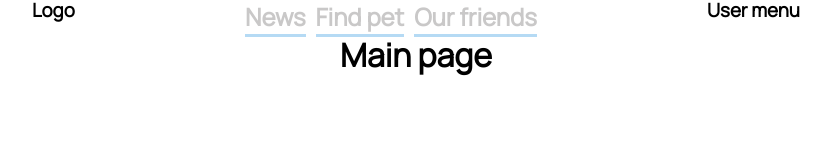
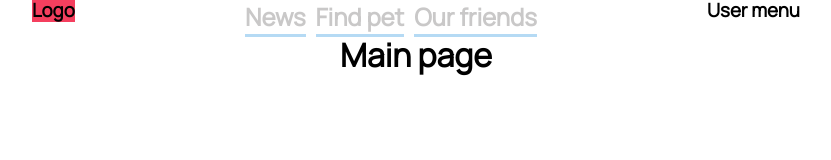
Before and after one commit to VKoshovec/gr05-yourpet-frontend, a React (Create React App) app: page / in a window 1280 px wide. Shown: the top 160 px of the page, without its empty margins (224-1055 px from the left). Built offline with nearby package versions, Linux system fonts and the light colour scheme.

Commit message:
TASK-3-12 -add sccs; --add media query; -- add global variable scss

```diff
--- a/package.json
+++ b/package.json
@@ -7,8 +7,8 @@
     "@testing-library/jest-dom": "^5.16.3",
     "@testing-library/react": "^12.1.4",
     "@testing-library/user-event": "^13.5.0",
+    "antd": "^5.4.7",
     "axios": "^1.3.4",
-    "antd": "^5.4.7",
     "formik": "^2.2.9",
     "modern-normalize": "^1.1.0",
     "prop-types": "^15.8.1",
@@ -18,6 +18,7 @@
     "react-router-dom": "^6.8.1",
     "react-scripts": "5.0.1",
     "redux-persist": "^6.0.0",
+    "sass": "^1.62.1",
     "styled-components": "^5.3.6",
     "web-vitals": "^2.1.3",
     "yup": "^1.0.1"
--- a/src/components/Header/Header.jsx
+++ b/src/components/Header/Header.jsx
@@ -1,11 +1,11 @@
 import { HeaderContainer } from './Header.styled';
 import Navbar from '../Navbar/Navbar';
-
+import styled from './Headerstyle.module.scss'
 
 const Header = () => {
   return (
     <HeaderContainer>
-    <h3>Logo</h3>
+    <h3 className={styled.header}>Logo</h3>
     <Navbar/>
     <h3>User menu</h3>
     </HeaderContainer>
--- /dev/null
+++ b/src/components/Header/Headerstyle.module.scss
@@ -0,0 +1,16 @@
+@import "./src/styles/mixins/media";
+
+
+.header {
+
+  background: var(--color-button);
+
+  @include tablet {
+    background: var(--green);
+  }
+
+  @include desktop {
+    background: var(--red);
+  }
+
+}
--- a/src/index.js
+++ b/src/index.js
@@ -7,7 +7,7 @@ import 'modern-normalize';
 import { store, persistor } from './redux/store';
 import theme from './presets/theme';
 import App from 'components/App';
-import './index.css';
+import './styles/index.scss';
 
 createRoot(document.getElementById('root')).render(
   <StrictMode>
--- a/src/index.css
+++ b/src/styles/index.scss
@@ -1,45 +1,58 @@
-@import-normalize;
+
+:root {
+  --accent: #FF8356;
+  --background: #FEF9F9;
+  --black: #111111;
+  --yellow: #FFC107;
+  --bluelinks: #54ADFF;
+  --grblue: #419EF1;
+  --red: #F43F5E;
+  --green: #00C3AD;
+  --grey: #888888;
+  --white: #FFFFFF;
+  --grorange: #FF634E;
+}
+
 
 @font-face {
   font-family: 'Manrope-Regular';
   src: local('Manrope-Regular'),
-    url('./components/assets/fonts/Manrope-Regular.ttf') format('truetype');
+    url('../components/assets/fonts/Manrope-Regular.ttf') format('truetype');
 }
 
 @font-face {
   font-family: 'Manrope-Medium';
   src: local('Manrope-Medium'),
-    url('./components/assets/fonts/Manrope-Medium.ttf')
+    url('../components/assets/fonts/Manrope-Medium.ttf')
       format('truetype');
 }
 
 @font-face {
   font-family: 'Manrope-SemiBold';
   src: local('Manrope-SemiBold'),
-    url('./components/assets/fonts/Manrope-SemiBold.ttf')
+    url('../components/assets/fonts/Manrope-SemiBold.ttf')
       format('truetype');
 }
 
 @font-face {
   font-family: 'Manrope-Bold';
   src: local('Manrope-Bold'),
-    url('./components/assets/fonts/Manrope-Bold.ttf') format('truetype');
+    url('../components/assets/fonts/Manrope-Bold.ttf') format('truetype');
 }
 
 @font-face {
   font-family: 'Manrope-ExtraBold';
   src: local('Manrope-ExtraBold'),
-    url('./components/assets/fonts/Manrope-ExtraBold.ttf')
+    url('../components/assets/fonts/Manrope-ExtraBold.ttf')
       format('truetype');
 }
 
 body {
   margin: 0;
   min-height: 100vh;
-  font-family: 'Manrope-Regular';
+  font-family: 'Manrope-Regular', serif;
   -webkit-font-smoothing: antialiased;
   -moz-osx-font-smoothing: grayscale;
-  background-color: '#FEF9F9';
 }
 
 code {
--- /dev/null
+++ b/src/styles/mixins/media.scss
@@ -0,0 +1,13 @@
+
+
+@mixin tablet {
+  @media screen and (min-width: 768px) and ( max-width: 1279px ) {
+    @content;
+  }
+}
+
+@mixin desktop {
+  @media screen and (min-width: 1280px) {
+    @content;
+  }
+}
```
Also changed, not shown: src/components/Container/Container.jsx (line endings or trailing spaces), src/components/SharedLayout/SharedLayout.jsx (line endings or trailing spaces), 1 other file (tests, documents, lock files or other folders).
